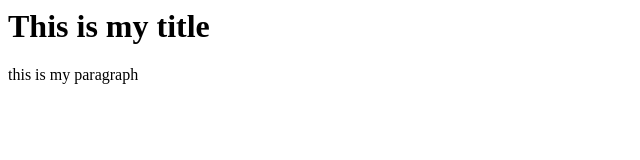
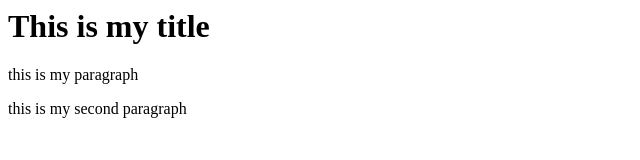
Before and after one commit to MayJue/MayJue.github.io-praticehtml, a plain HTML site: page index.html in a window 1280 px wide. Shown: the whole page, without its empty margins (0-640 px from the left). Drawn offline with Linux system fonts and the light colour scheme.

Commit message:
add home title and index paragraph

```diff
--- a/index.html
+++ b/index.html
@@ -1,2 +1,3 @@
 <h1>This is my title</h1>
 <p> this is my paragraph</p>
+<p>this is my second paragraph</p>
```
Also changed, not shown: home.html (+1 -0 lines).
